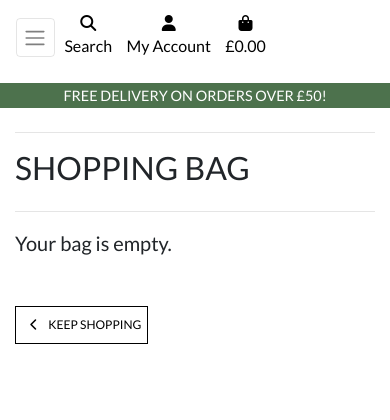
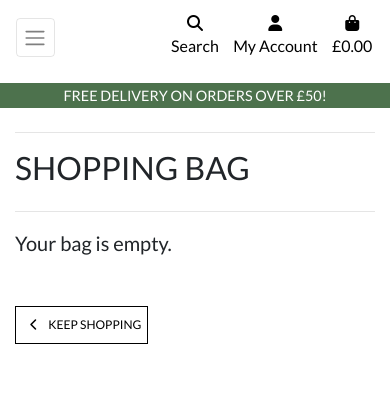
Before and after one commit to peejaywk/VinylRack, a Django app: page /bag/ in a window 390 px wide. Shown: the top 420 px of the page. Run offline with Django 3.2, Linux system fonts and the light colour scheme; parts of the project's set-up code (start-up, migrations or seed data) failed here and were passed over; some libraries are stand-ins or nearby versions.

Commit message:
Fix minor issue with navbar alignment on mobile devices. It now fits 100% of the device screen width on mobiles

```diff
--- a/static/css/base.css
+++ b/static/css/base.css
@@ -88,6 +88,10 @@ main {
     float: left;
 }
 
+.navbar-width {
+    width: auto;
+}
+
 /* ----- Footer ----- */
 footer a {
 	color: white;
@@ -131,7 +135,6 @@ footer {
 .remove-item {
     cursor: pointer;
 }
-
 
 /* Disable the up/down arrows on number inputs */
 input[type=number]::-webkit-inner-spin-button,
@@ -422,6 +425,10 @@ input[name='q']::placeholder {
         font-size: 1rem;
     }
 
+    .navbar-width {
+        width: 100%;
+    }
+
     #delivery-banner h4 {
         font-size: .9rem;
     }
--- a/templates/base.html
+++ b/templates/base.html
@@ -112,7 +112,7 @@
             </div>
         </div>
         <div class="row nav-bg">
-            <nav class="navbar navbar-expand-xl navbar-light mr-auto">
+            <nav class="navbar navbar-expand-xl navbar-light navbar-width">
                 <button class="navbar-toggler mb-2" type="button" data-toggle="collapse" data-target="#main-nav"
                     aria-controls="main-nav" aria-expanded="false" aria-label="Toggle navigation">
                     <span class="navbar-toggler-icon"></span>
```
